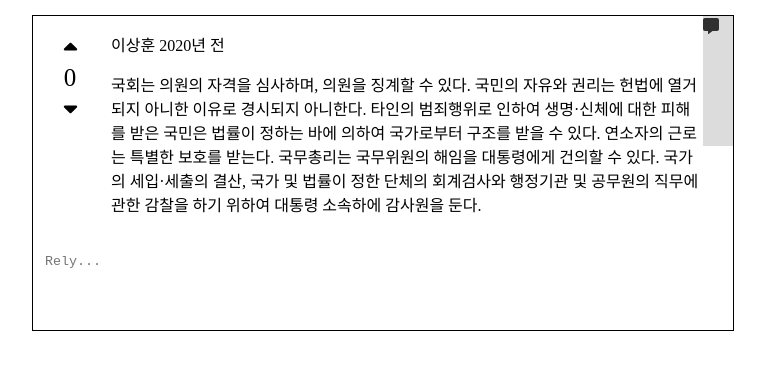
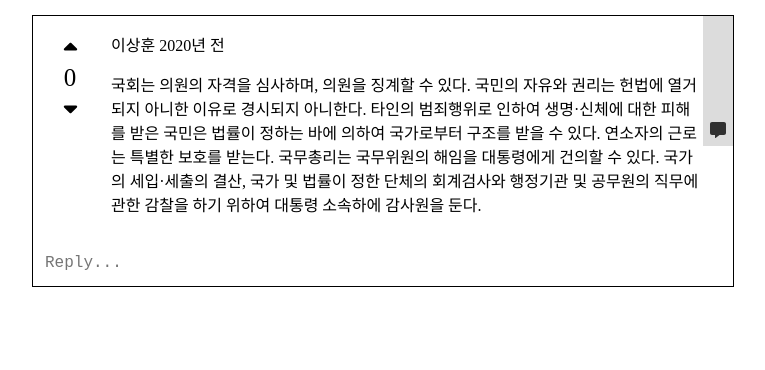
Before and after one commit to litriggy/Ideagree, a Vue app: page / in a window 1280 px wide. Shown: the top 370 px of the page, without its empty margins (257-1022 px from the left). Built offline with nearby package versions, Linux system fonts and the light colour scheme.

Commit message:
flexible reply box

```diff
--- a/src/components/PostContainer.vue
+++ b/src/components/PostContainer.vue
@@ -1,4 +1,6 @@
 <template>
+
+
     <div class="container">
         <div class="vote-container">
             <ifas class="vote-icon" icon="sort-up"/>
@@ -13,7 +15,8 @@
             <ifas class="comments-icon" icon="comment-alt" />
         </div>
         <div class="reply">
-            <textarea name="content" placeholder="Rely..."></textarea>
+            <textarea name="content" @input="mixin_autoResize_resize" placeholder="Reply..."></textarea>
+
         </div>
         <!--asdfsfd
         <div id="expand-comments">
@@ -61,14 +64,19 @@
 </template>
 
 <script>
+import mixinAutoResize from "../mixin/AutoResize.js";
 export default {
+
   name: 'PostContainer',
+  mixins: [mixinAutoResize],
   props: {
     author: String,
     msg: String,
     date: String
   }
+
 }
+
 </script>
 <style scoped>
 .container{
@@ -124,6 +132,7 @@ export default {
     .menu:hover{
         background-color: white;
         cursor: pointer;
+        color: white;
     }
 
     .reply{
@@ -133,14 +142,19 @@ export default {
     textarea{
         border: none;
         resize: none;
+        outline: none;
         width: 676px;
-        height: 60px;
+        height: 16px;
+        font-size: 16px;
 
     }
     .comments-icon{
+        display: block;
         line-height: 130px;
-        vertical-align:middle;
+        margin: auto;
         font-size: 16px;
         color: #303030;
+        margin-top: 106px;
     }
+    .menu:hover, .menu:hover .comments-icon{ color: gainsboro}
 </style>
--- /dev/null
+++ b/src/mixin/AutoResize.js
@@ -0,0 +1,14 @@
+export default {
+    methods: {
+      mixin_autoResize_resize(event) {
+        event.target.style.height = "auto";
+        event.target.style.height = `${event.target.scrollHeight}px`;
+      }
+    },
+    mounted() {
+      this.$nextTick(() => {
+        this.$el.setAttribute("style", "height",
+        `${this.$el.scrollHeight}px`);
+      });
+    }
+  };
--- /dev/null
+++ b/vue.config.js
@@ -0,0 +1,3 @@
+module.exports = {
+    lintOnSave: false
+  }
```
